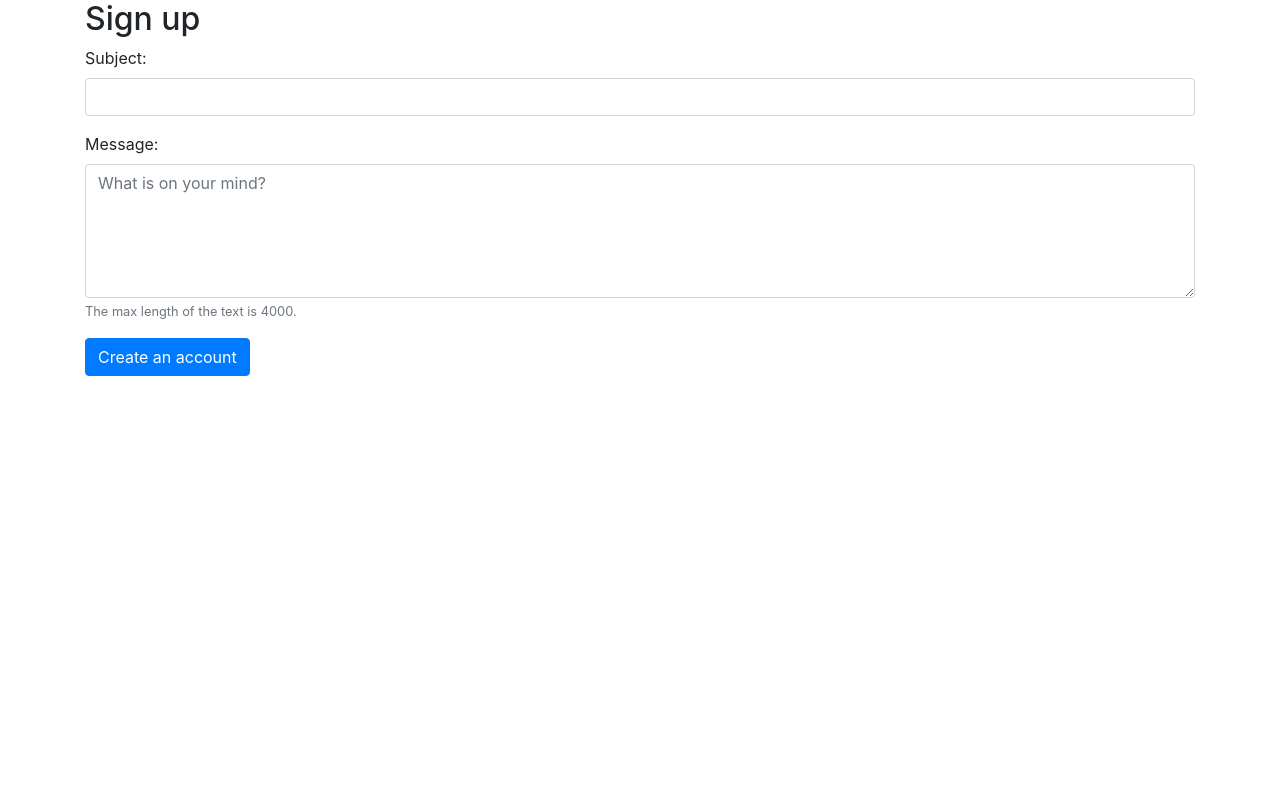
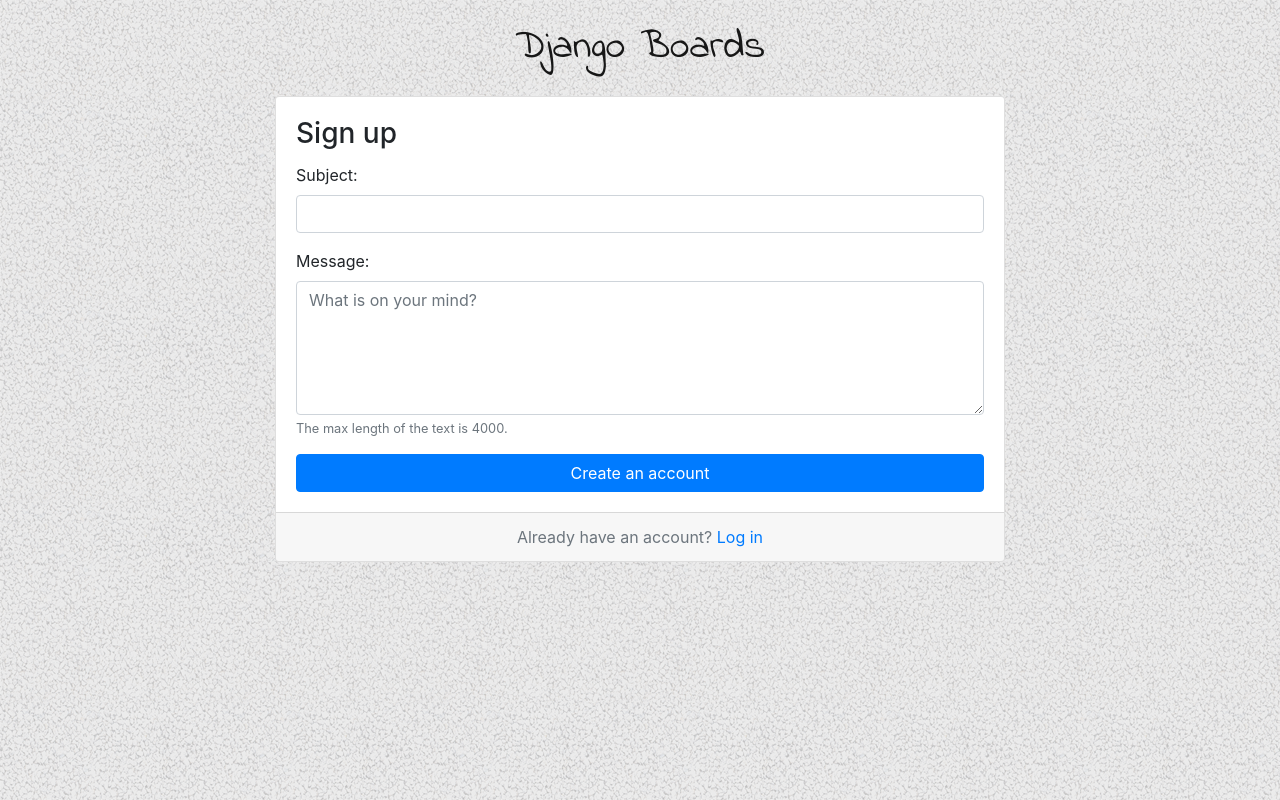
Before and after one commit to JC-ITData/django_practice01, a Django app: template jan_06_2018/templates/signup.html in a window 1280 px wide. Run offline with Django 3.2, Linux system fonts and the light colour scheme; the template is opened without the code that fills it: values that come from a table or form of the project are taken from there, others are empty; some libraries are stand-ins or nearby versions.

Commit message:
Beautified the Sign Up template

```diff
--- /dev/null
+++ b/jan_06_2018/static/css/accounts.css
@@ -0,0 +1,15 @@
+body {
+  background-image: url(../img/gravel.png);
+}
+
+.logo {
+  font-family: 'Indie Flower', cursive;
+}
+
+.logo a {
+  color: rgba(0, 0, 0, 0.9);
+}
+
+.logo a:hover, a:active {
+  text-decoration: none;
+}
--- a/jan_06_2018/templates/signup.html
+++ b/jan_06_2018/templates/signup.html
@@ -1,12 +1,32 @@
 {% extends 'base.html' %}
+
+{% load static %}
+
+{% block stylesheet %}
+  <link rel="stylesheet" href="{% static 'css/accounts.css' %}">
+{% endblock %}
 
 {% block body %}
   <div class="container">
-    <h2>Sign up</h2>
-    <form method="post" novalidate>
-        {% csrf_token %}
-        {% include 'includes/form.html' %}
-        <button type="submit" class="btn btn-primary">Create an account</button>
-    </form>
+    <h1 class="text-center logo my-4">
+      <a href="{% url 'home' %}">Django Boards</a>
+    </h1>
+    <div class="row justify-content-center">
+      <div class="col-lg-8 col-md-10 col-sm-12">
+        <div class="card">
+          <div class="card-body">
+            <h3 class="card-title">Sign up</h3>
+            <form method="post" novalidate>
+              {% csrf_token %}
+              {% include 'includes/form.html' %}
+              <button type="submit" class="btn btn-primary btn-block">Create an account</button>
+            </form>
+          </div>
+          <div class="card-footer text-muted text-center">
+            Already have an account? <a href="#">Log in</a>
+          </div>
+        </div>
+      </div>
+    </div>
   </div>
 {% endblock %}
```
Also changed, not shown: jan_06_2018/static/img/gravel.png (added).
